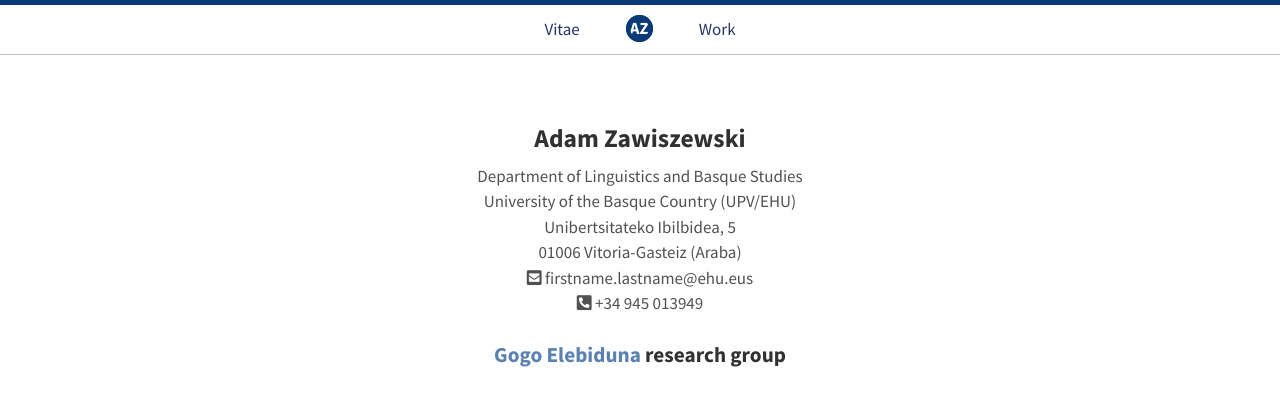
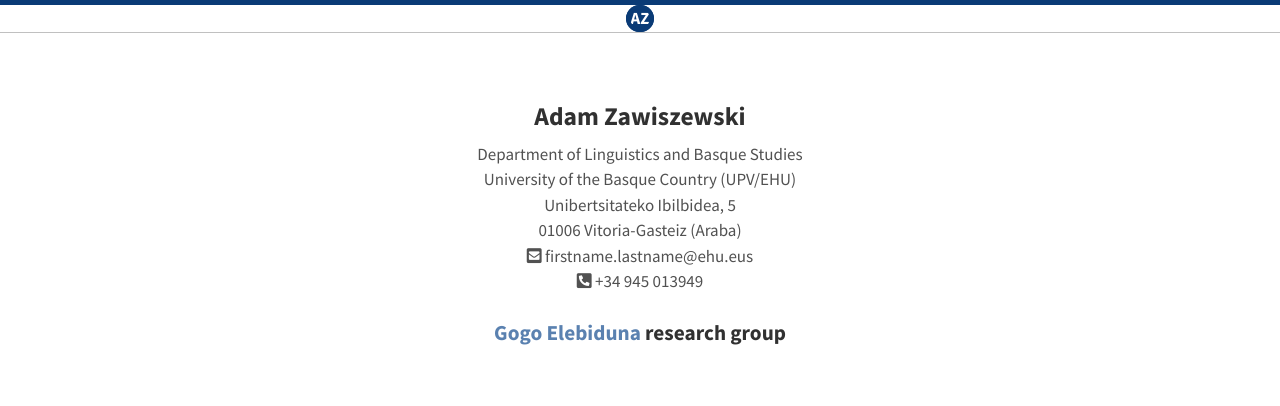
Before and after one commit to zawis/zawis.github.io, a Jekyll site: the page built from index.html, in a window 1280 px wide. Shown: the top 406 px of the page. Built offline with Jekyll 4.4.1, drawn with Linux system fonts in a browser that asks for light colours; nearby versions of some CDN libraries; the list of posts is cut into pages by our own code; a style sheet for code colours, icons or effects is not loaded.

Commit message:
Update default.html

```diff
--- a/_layouts/default.html
+++ b/_layouts/default.html
@@ -6,9 +6,9 @@
   <body>
     <nav class="nav-main">
   <ul>
-        <li class="hvr-underline-reveal"><a href="{{ site.baseurl }}/vitae/">Vitae</a></li>
+<!--        <li class="hvr-underline-reveal"><a href="{{ site.baseurl }}/vitae/">Vitae</a></li> -->
         <li class="logo"><a class="hvr-ripple-out" href="{{ site.baseurl }}/">AZ</a></li>
-        <li class="hvr-underline-reveal"><a href="{{ site.baseurl }}/work/">Work</a></li>
+<!--        <li class="hvr-underline-reveal"><a href="{{ site.baseurl }}/work/">Work</a></li> -->
 <!--       <li class="hvr-underline-reveal"><a href="{{ site.baseurl }}/blog/">blog</a></li> -->
       </ul>
     </nav>
```
